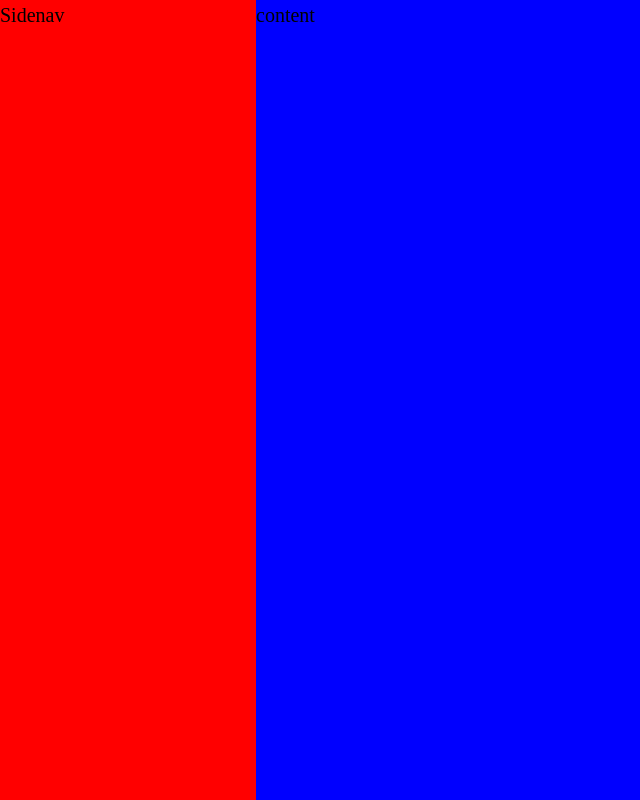
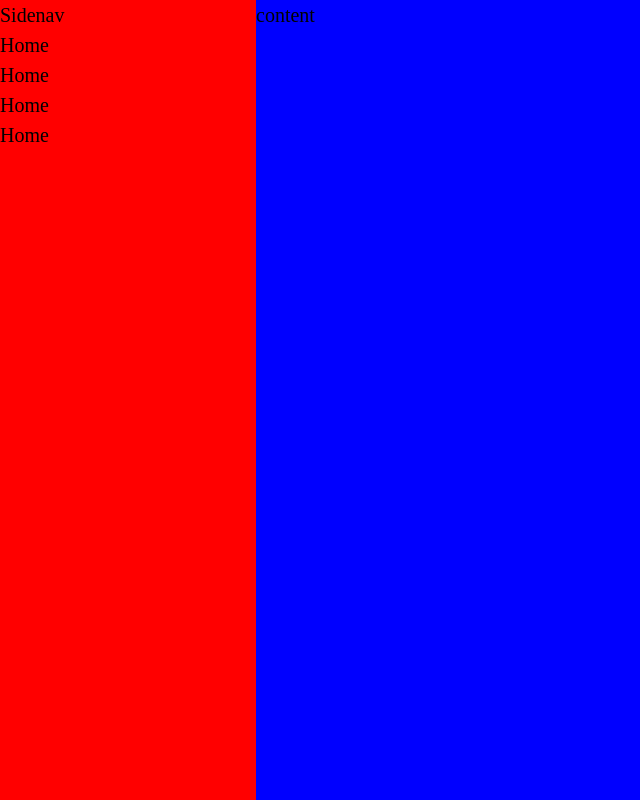
Before and after one commit to Tsukiyonocm/Personal, a plain HTML site: page index.html in a window 1280 px wide. Shown: the whole page, without its empty margins (0-640 px from the left). Drawn offline with Linux system fonts and the light colour scheme.

Commit message:
setting up branch

```diff
--- a/index.html
+++ b/index.html
@@ -10,7 +10,14 @@
 <body>
 
     <div class="wrapper flex">
-        <div class="side-nav">Sidenav</div>
+        <div class="side-nav">Sidenav
+            <ul class="navigation">
+                <li class="item">Home</li>
+                <li class="item">Home</li>
+                <li class="item">Home</li>
+                <li class="item">Home</li>
+            </ul>
+        </div>
         <div class="content">content</div>
     </div>
 
```
Also changed, not shown: README.md (added).
